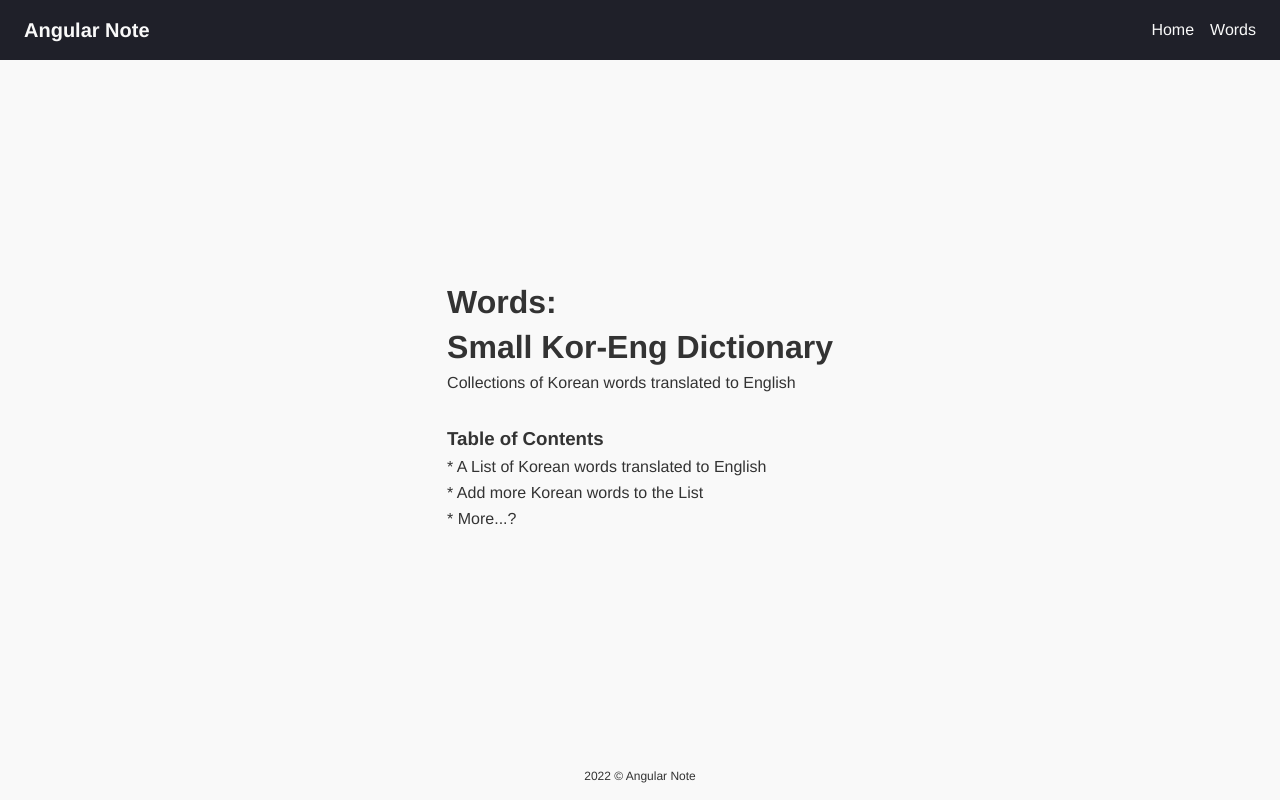
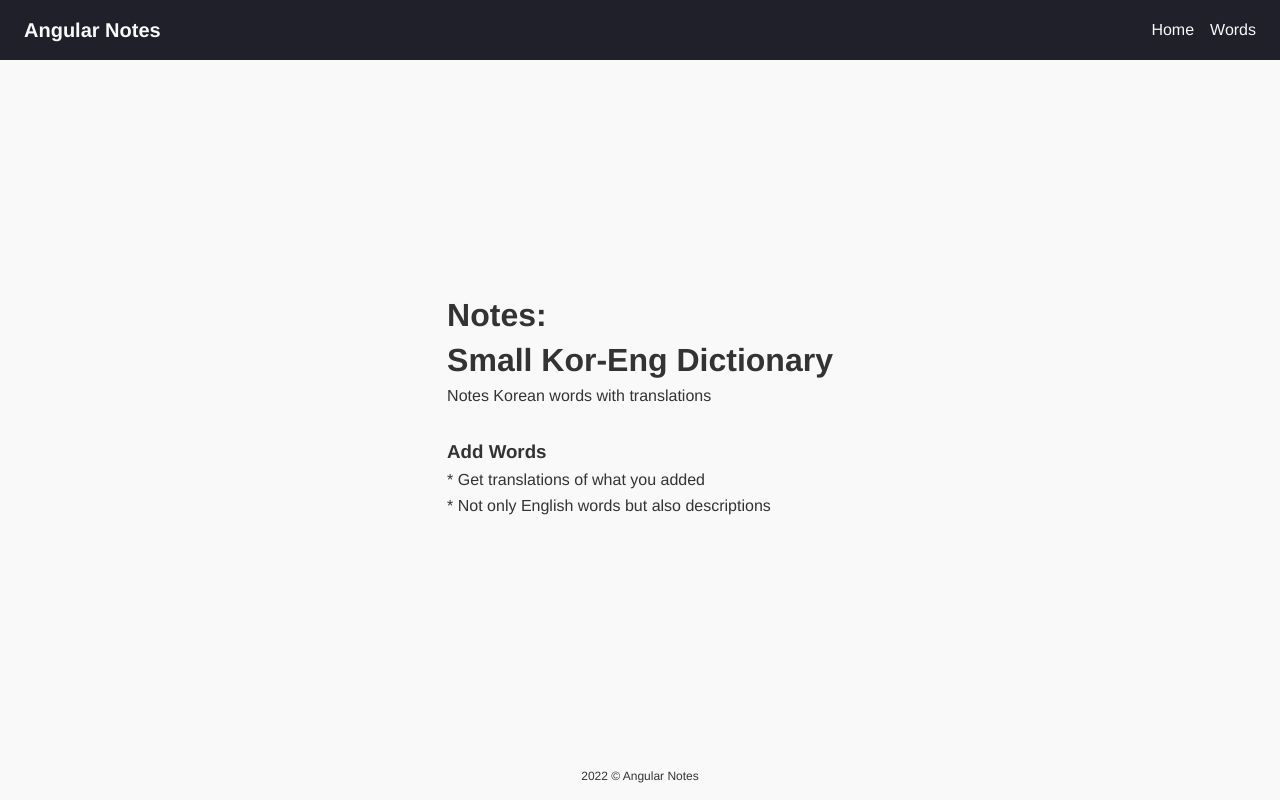
Before and after one commit to johanneslee/angular-notes, an Angular app: page / in a window 1280 px wide. Built offline with nearby package versions, Linux system fonts and the light colour scheme.

Commit message:
Edit Service

```diff
--- a/src/app/components/footer/footer.component.html
+++ b/src/app/components/footer/footer.component.html
@@ -1,3 +1,3 @@
 <footer class="footer">
-  <p>2022 © Angular Note</p>
+  <p>2022 © Angular Notes</p>
 </footer>
--- a/src/app/components/header/header.component.html
+++ b/src/app/components/header/header.component.html
@@ -1,5 +1,5 @@
 <header class="header">
-  <a class="logo" routerLink="/">Angular Note</a>
+  <a class="logo" routerLink="/">Angular Notes</a>
   <ul class="menu">
     <li><a routerLink="/">Home</a></li>
     <li><a routerLink="/words">Words</a></li>
--- a/src/app/components/home/home.component.html
+++ b/src/app/components/home/home.component.html
@@ -1,17 +1,16 @@
 <div class="home">
   <div class="article">
     <ul>
-      <li><h1>Words:</h1></li>
+      <li><h1>Notes:</h1></li>
       <li><h1>Small Kor-Eng Dictionary</h1></li>
-      <li><p>Collections of Korean words translated to English</p></li>
+      <li><p>Notes Korean words with translations</p></li>
     </ul>
   </div>
   <div class="article">
     <ul>
-      <li><h3>Table of Contents</h3></li>
-      <li>* A List of Korean words translated to English</li>
-      <li>* Add more Korean words to the List</li>
-      <li>* More...?</li>
+      <li><h3>Add Words</h3></li>
+      <li>* Get translations of what you added</li>
+      <li>* Not only English words but also descriptions</li>
     </ul>
   </div>
 </div>
--- a/src/app/components/words/words.component.html
+++ b/src/app/components/words/words.component.html
@@ -11,7 +11,7 @@
     >+</div>
     <app-add-korean
       *ngIf="addKoreanEnabled"
-      (onAddKorean)="postKorean($event)"
+      (onAddKorean)="postTranslatedKorean($event)"
       (onClose)="onToggleKorean(false)"
     ></app-add-korean>
     <app-add-word
--- a/src/app/components/words/words.component.ts
+++ b/src/app/components/words/words.component.ts
@@ -27,13 +27,39 @@ export class WordsComponent implements OnInit {
     });
   }
 
-  postKorean(korean: string): void {
-    this.wordService.postKorean(korean).subscribe((object) => object.english);
+  postTranslatedKorean(korean:string): void {
+    let word: Word = {
+      seq: 0,
+      korean: '',
+      english: '',
+      description: ''
+    };
+    word.korean = korean;
+    this.translateKorean(word);
+  }
+
+  translateKorean(word: Word): void {
+    this.wordService
+      .translateKorean(word.korean)
+      .subscribe((object) => {
+        word.english = object.english;
+        this.getDescription(word);
+      });
+  }
+
+  getDescription(word: Word): void {
+    this.wordService
+      .getDescription(word.english)
+      .subscribe((object) => {
+        word.description = object.description;
+        this.postWord(word);
+      });
   }
 
   postWord(word: Word): void {
-    this.wordService.postWord(word).subscribe();
-    this.getWords();
+    this.wordService
+      .postWord(word)
+      .subscribe(() => this.getWords());
   }
 
   onToggleKorean(addKoreanEnabled: boolean): void {
--- a/src/app/services/word.service.ts
+++ b/src/app/services/word.service.ts
@@ -20,8 +20,13 @@ export class WordService {
     return this.http.get<Word>(url);
   }
 
-  postKorean(korean: string): Observable<any> {
+  translateKorean(korean: string): Observable<any> {
     const url = API_CONFIG.domain + `/naver/papago/${korean}`;
+    return this.http.get<any>(url);
+  }
+
+  getDescription(english: string): Observable<any> {
+    const url = API_CONFIG.domain + `/oxford/entries/${english}`;
     return this.http.get<any>(url);
   }
 
```
